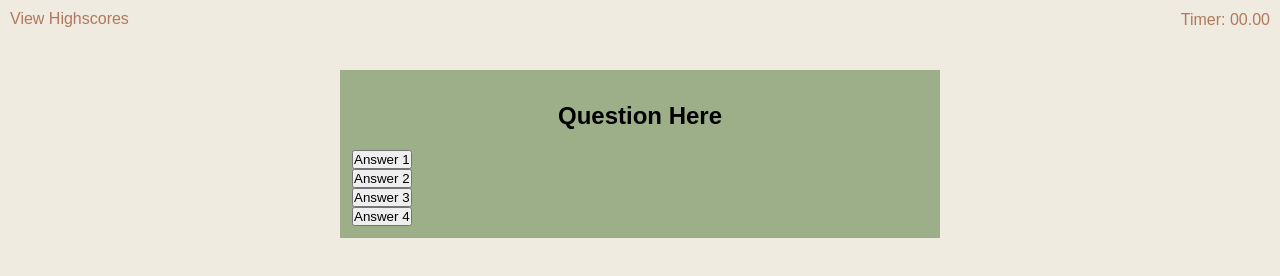
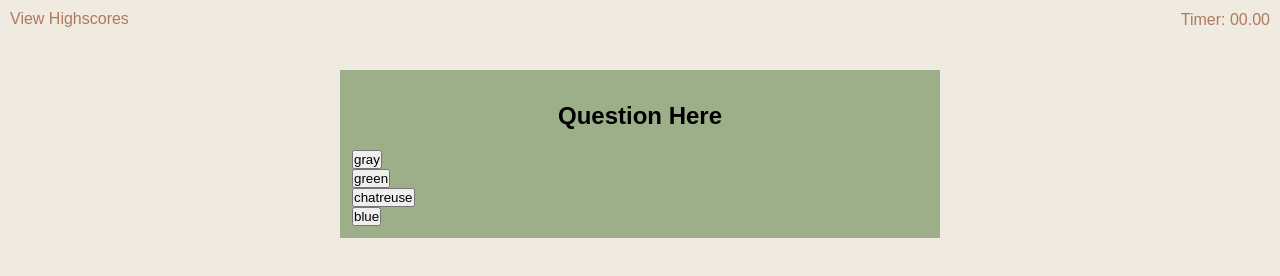
Before and after one commit to sarahbryant411/web-quiz-wizard, a plain HTML site: page index.html in a window 1280 px wide. Both pictures are taken after a click on the button "Start Quiz!". Drawn offline with Linux system fonts and the light colour scheme.

Commit message:
added functions and and vars

```diff
--- a/assets/js/script.js
+++ b/assets/js/script.js
@@ -1,8 +1,11 @@
 var startBtn = document.querySelector("#start-btn");
 var quizStart = document.querySelector('.quiz-start');
 var quizScreen = document.querySelector(".quiz-screen")
+var optionButtons = document.querySelector("#option-buttons")
 
 startBtn.addEventListener("click", startGame)
+
+var currentQuestion = 0;
 
 var questions = [
     {
@@ -40,7 +43,20 @@ function startGame() {
 
     quizStart.classList.add("hidden")
     quizScreen.classList.remove("hidden")
+    renderQuestion()
     //hide the quiz-start
     // show the quiz-screen
     //start the timer
 }
+
+function renderQuestion() {
+    var options = questions[currentQuestion].options
+
+    for (letter in options) {
+        var li = document.createElement("li")
+        li.innerHTML = `<button>${options[letter]}</button>`
+        optionButtons.append(li)
+    }
+
+
+}
--- a/index.html
+++ b/index.html
@@ -35,11 +35,11 @@
 
             <section class="quiz-screen hidden">
                 <h2>Question Here</h2>
-                <ul>
-                    <li><button>Answer 1 </li></button></li>
-                    <li><button>Answer 2 </li></button></li>
-                    <li><button>Answer 3 </li></button></li>
-                    <li><button>Answer 4 </li></button></li>
+                <ul id="option-buttons">
+                    <!-- <li><button>Answer 1</button></li>
+                    <li><button>Answer 2</button></li>
+                    <li><button>Answer 3</button></li>
+                    <li><button>Answer 4</button></li> -->
                 </ul>
             </section>
 
```
